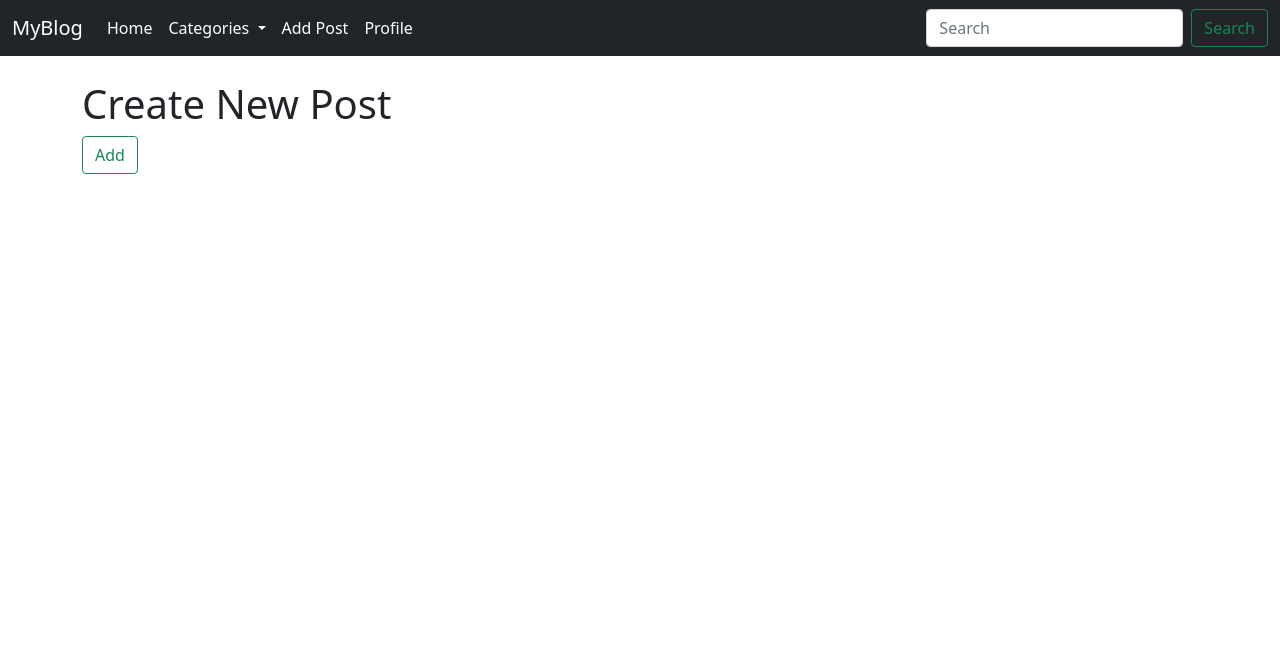
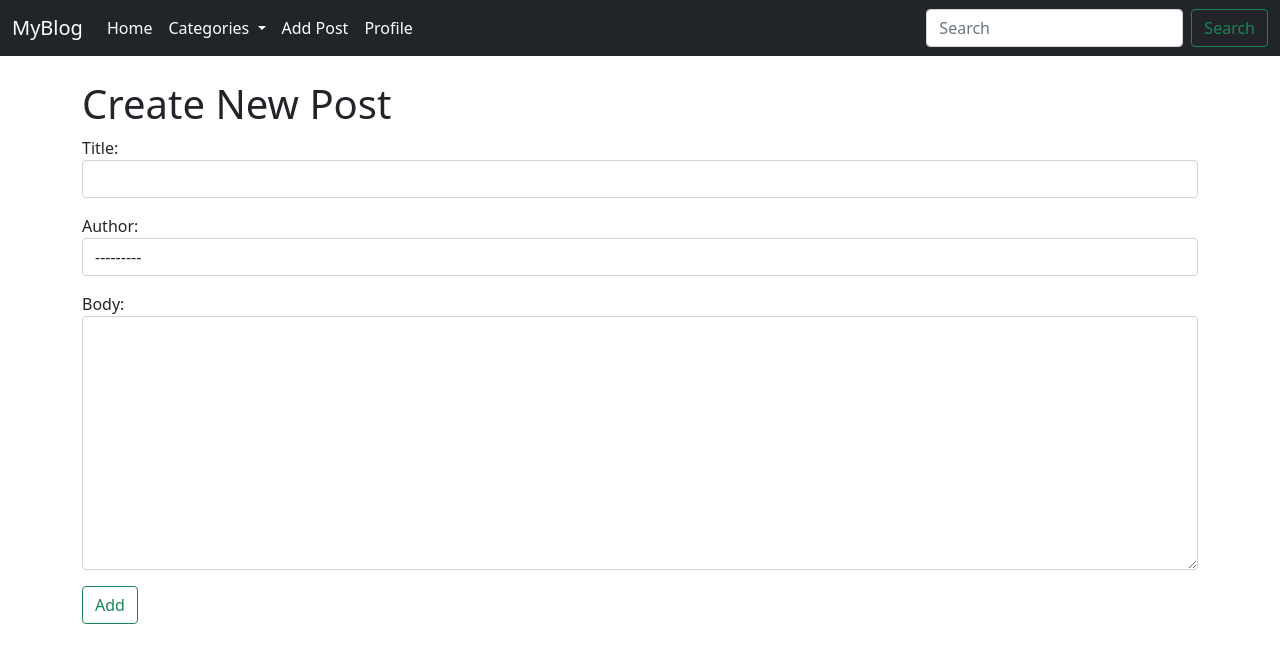
Before and after one commit to SaulGallegos/MyBlog-Django, a Django app: template blog/templates/add_post.html in a window 1280 px wide. Shown: the top 663 px of the page. Run offline with Django 3.2, Linux system fonts and the light colour scheme; the template is opened without the code that fills it: values that come from a table or form of the project are taken from there, others are empty; data comes from the database, SQL or seed files in the repository; both versions use the stored data as it was after the commit.

Commit message:
Forms added

```diff
--- /dev/null
+++ b/blog/forms.py
@@ -0,0 +1,13 @@
+from django import forms
+from .models import Post
+
+class PostForm(forms.ModelForm):
+     class Meta:
+          model = Post
+          fields = ('title', 'author', 'body')
+
+          widgets = {
+               'title':  forms.TextInput(attrs={'class': 'form-control'}),
+               'author':  forms.Select(attrs={'class': 'form-control'}),
+               'body':  forms.Textarea(attrs={'class': 'form-control'})
+          }
--- a/blog/templates/add_post.html
+++ b/blog/templates/add_post.html
@@ -9,10 +9,13 @@
 <h1>Create New Post</h1>
 
 <form method="POST" action="">
-     {% csrf_token %}
 
-     {{ form.as_p }}
-     <button class="btn btn-outline-success">Add</button>
+     <div class="form-group">
+          {% csrf_token %}
+
+          {{ form.as_p }}
+          <button class="btn btn-outline-success">Add</button>
+     </div>
 
 </form>
 
--- a/blog/views.py
+++ b/blog/views.py
@@ -1,6 +1,6 @@
 from blog.models import Post
-from django.shortcuts import render
 from django.views.generic import ListView, DetailView, CreateView
+from .forms import PostForm
 
 ##############
 #### HOME ####
@@ -23,5 +23,5 @@ class PostDetailView(DetailView):
 ##############
 class AddPostView(CreateView):
      model = Post
+     form_class = PostForm
      template_name = 'add_post.html'
-     fields = '__all__'
```
Also changed, not shown: db.sqlite3.
